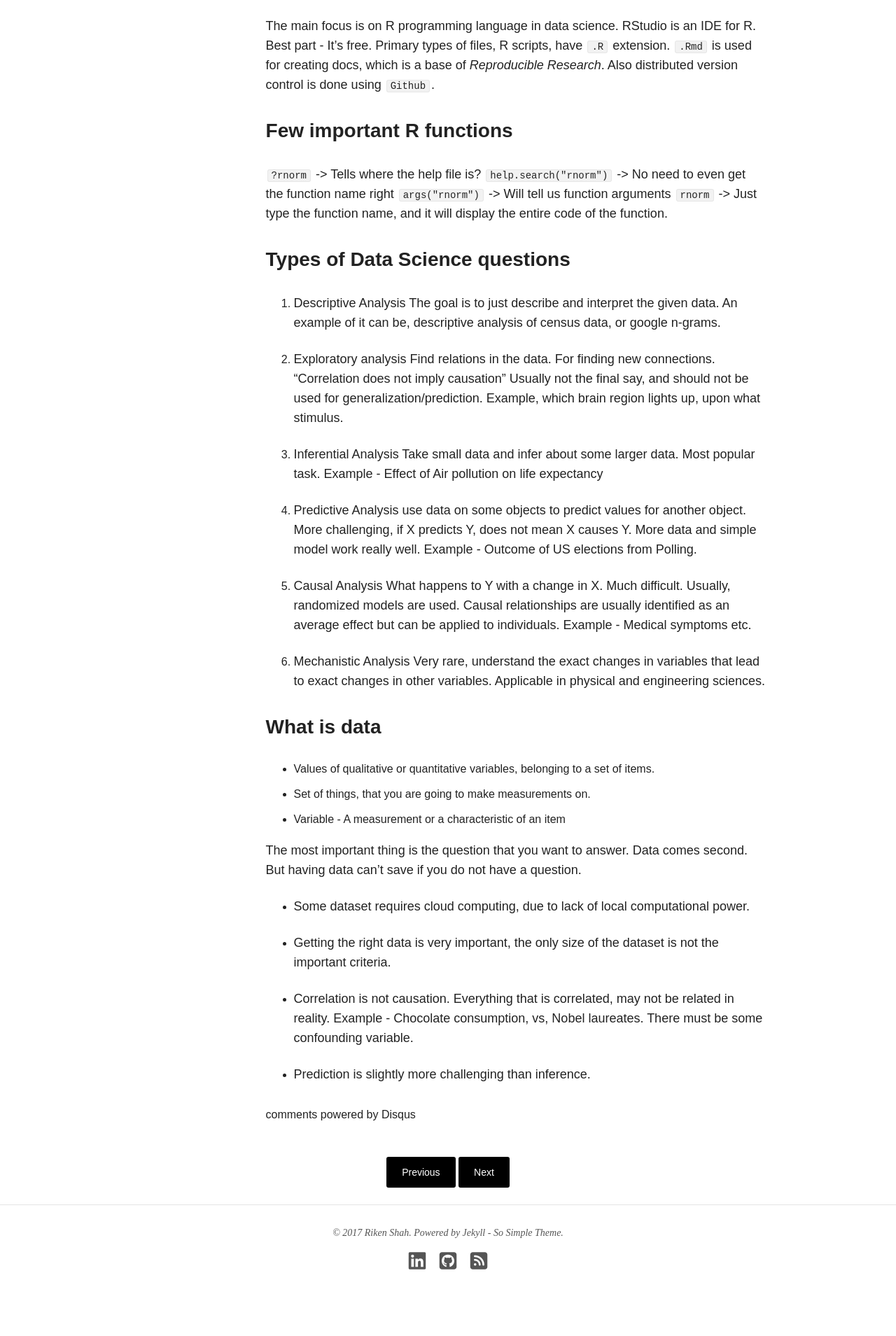
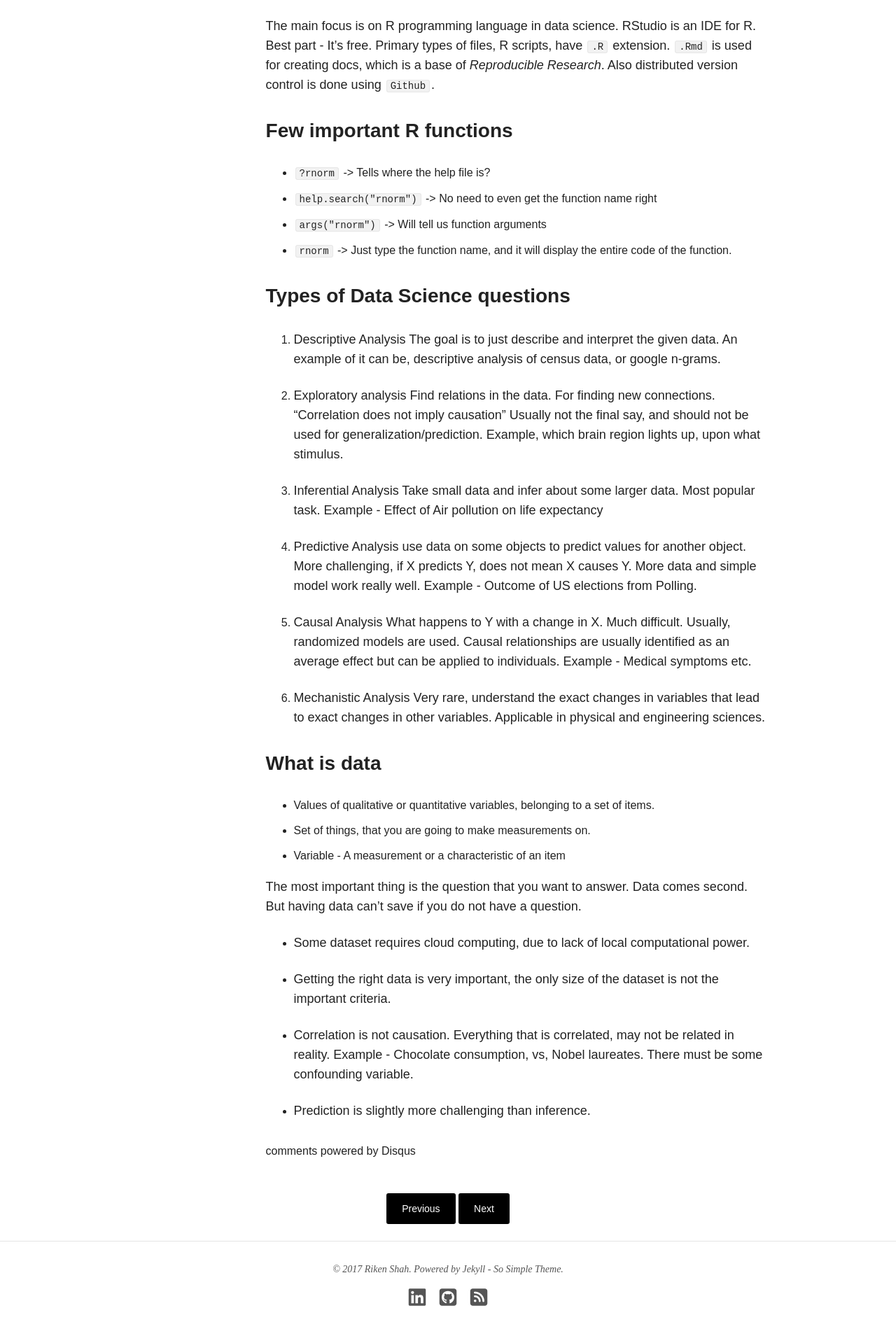
Before and after one commit to rikenshah/rikenshah.github.io, a Jekyll site: the page built from _posts/articles/2017-01-25-data-science-introduction.md, in a window 1280 px wide. Shown: the part 1224-3133 px from the top of the page at 70% size. Built offline with Jekyll 4.4.1, drawn with Linux system fonts in a browser that asks for light colours; nearby versions of some CDN libraries; comment, search, counter and statistics services are not loaded.

```diff
--- a/_posts/articles/2017-01-25-data-science-introduction.md
+++ b/_posts/articles/2017-01-25-data-science-introduction.md
@@ -39,10 +39,10 @@ The main focus is on R programming language in data science. RStudio is an IDE f
 
 ### Few important R functions
 
-`?rnorm` -> Tells where the help file is?
-`help.search("rnorm")` -> No need to even get the function name right
-`args("rnorm")` -> Will tell us function arguments
-`rnorm` -> Just type the function name, and it will display the entire code of the function.
+- `?rnorm` -> Tells where the help file is?
+- `help.search("rnorm")` -> No need to even get the function name right
+- `args("rnorm")` -> Will tell us function arguments
+- `rnorm` -> Just type the function name, and it will display the entire code of the function.
 
 
 ### Types of Data Science questions
```
